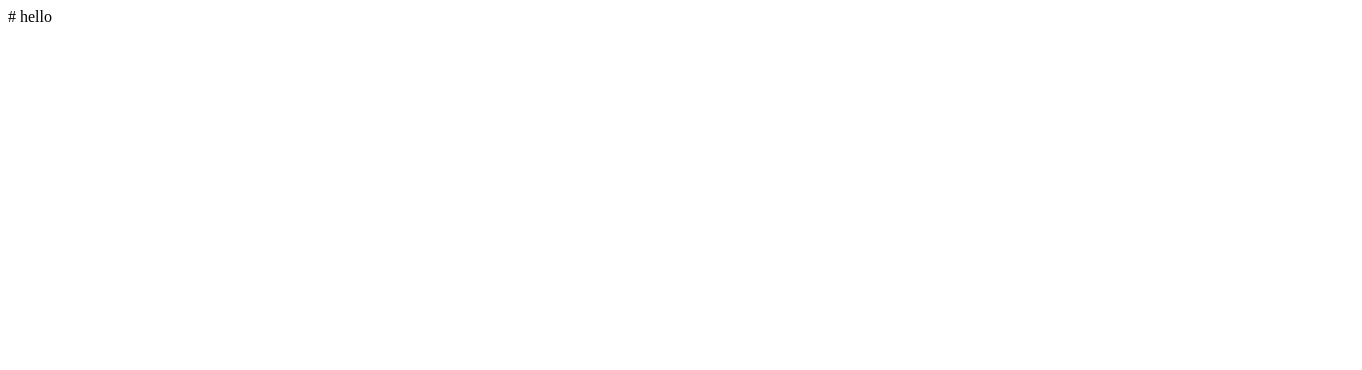
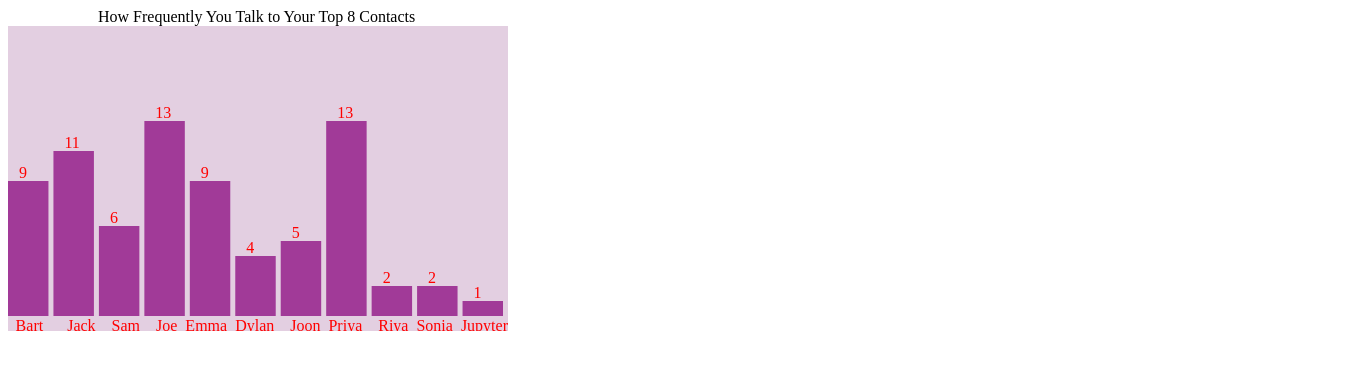
Before and after one commit to Connect-330-Group/connect-app, a plain HTML site: page trends.html in a window 1280 px wide. Shown: the whole page, 1362 px wide, since content can reach past the window. Drawn offline with nearby package versions, Linux system fonts and the light colour scheme.

Commit message:
my files
my files

```diff
--- /dev/null
+++ b/karans.css
@@ -0,0 +1,8 @@
+.bar-chart {
+    background-color: #e3cfe1;
+}
+.title{
+    position: relative;
+    left: 90px;
+
+}
--- a/trends.html
+++ b/trends.html
@@ -1,3 +1,69 @@
 <html>
-# hello
+        <head>
+          <link rel="stylesheet" href="karans.css">
+        </head>
+        <body>
+           <div class="title"> How Frequently You Talk to Your Top 8 Contacts</div>
+          <svg></svg>
+          <script src="https://d3js.org/d3.v4.min.js"></script>
+          <script>
+            var svgWidth = 500;
+            var svgHeight = 305;
+            var svg = d3.select('svg')
+            .attr("width", svgWidth)
+            .attr("height", svgHeight)
+            .attr("class", "bar-chart");
+            var dataset = [8, 10, 5, 12, 8, 3, 4, 12, 1,1,0];
+            var barPadding = 5;
+            var barWidth = (svgWidth / dataset.length);
+
+            var barChart = svg.selectAll("rect")
+                .data(dataset)
+                .enter()
+                .append("rect")
+                .attr("y", function(d) {
+                    return svgHeight - 15*(d+2)
+                })
+                .attr("height", function(d) {
+                    return 15*(d+1);
+                })
+                .attr("fill", "#a13a98")
+                .attr("width", barWidth - barPadding)
+                .attr("transform", function (d, i) {
+                    var translate = [barWidth * i, 0];
+                    return "translate("+ translate +")";
+                });
+            var dataset2=[
+                    {"name":"Jack", "val": 8},
+                    {"name":"Sam", "val": 10},
+                    {"name":"Joey", "val": 5},
+                    {"name":"Emma", "val": 12},
+                    {"name":"Dylan", "val": 8},
+                    {"name":"Joon", "val": 3},
+                    {"name":"Priya", "val": 4},
+                    {"name":"Rohan", "val": 12},
+                    {"name":"Riya", "val": 1},
+                    {"name":"Sonia", "val": 1},
+                    {"name":"Jack", "val": 0}
+                ];
+            svg.selectAll("text")
+                .data(dataset2)
+                .enter()
+                .append("text")
+       // Add your code below this line
+                .attr("x", (d, i) => barWidth * i +11 )
+                .attr("y", (d, i) => svgHeight - 15*(d.val+2)-3)
+                .attr("fill", "red")
+                .text((d)=>d.val+1);
+
+
+            svg.append("text")
+                .attr("class", "x label")
+                .attr("text-anchor", "end")
+                .attr("x", svgWidth)
+                .attr("y", svgHeight)
+                .attr("fill", "red")
+                .text("Bart___Jack__Sam__Joe_Emma_Dylan__Joon_Priya__Riya_Sonia_Jupyter");
+          </script>
+        </body>
 </html>
```
